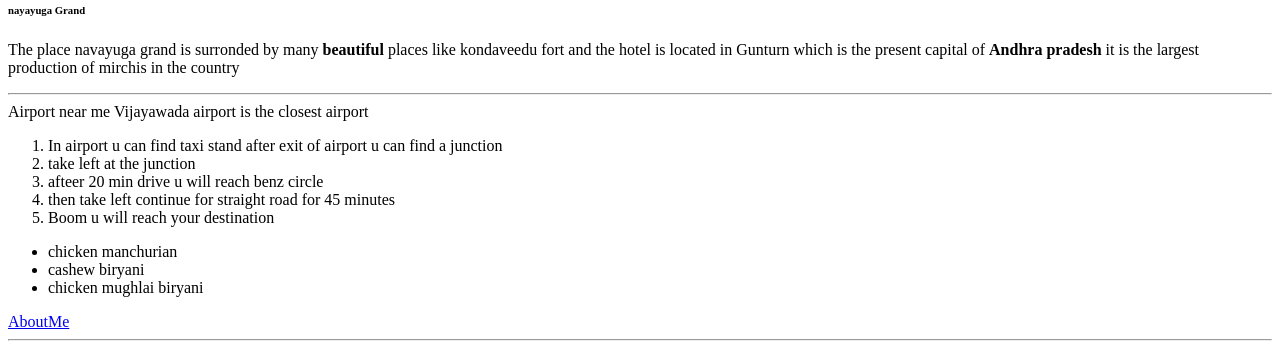
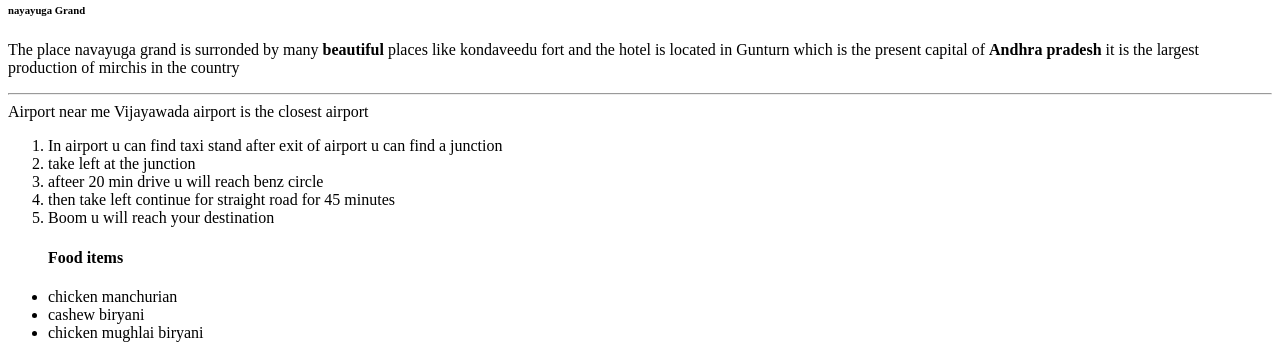
Before and after one commit to 44-563-Web-Apps-S22/webapps-s22-assignment-3-sai2247, a plain HTML site: page index.html in a window 1280 px wide. Shown: the part 79-423 px from the top of the page. Drawn offline with Linux system fonts and the light colour scheme.

Commit message:
bujkuffyuxrtj

```diff
--- a/index.html
+++ b/index.html
@@ -27,7 +27,8 @@ Vijayawada airport is the closest airport
 
 </ol>
 <ul>
-   <li>chicken manchurian</li>
+  <h4>Food items</h4>
+  <li>chicken manchurian</li>
   <li>cashew biryani</li>
   <li>chicken mughlai biryani</li>
 </ul>
```
